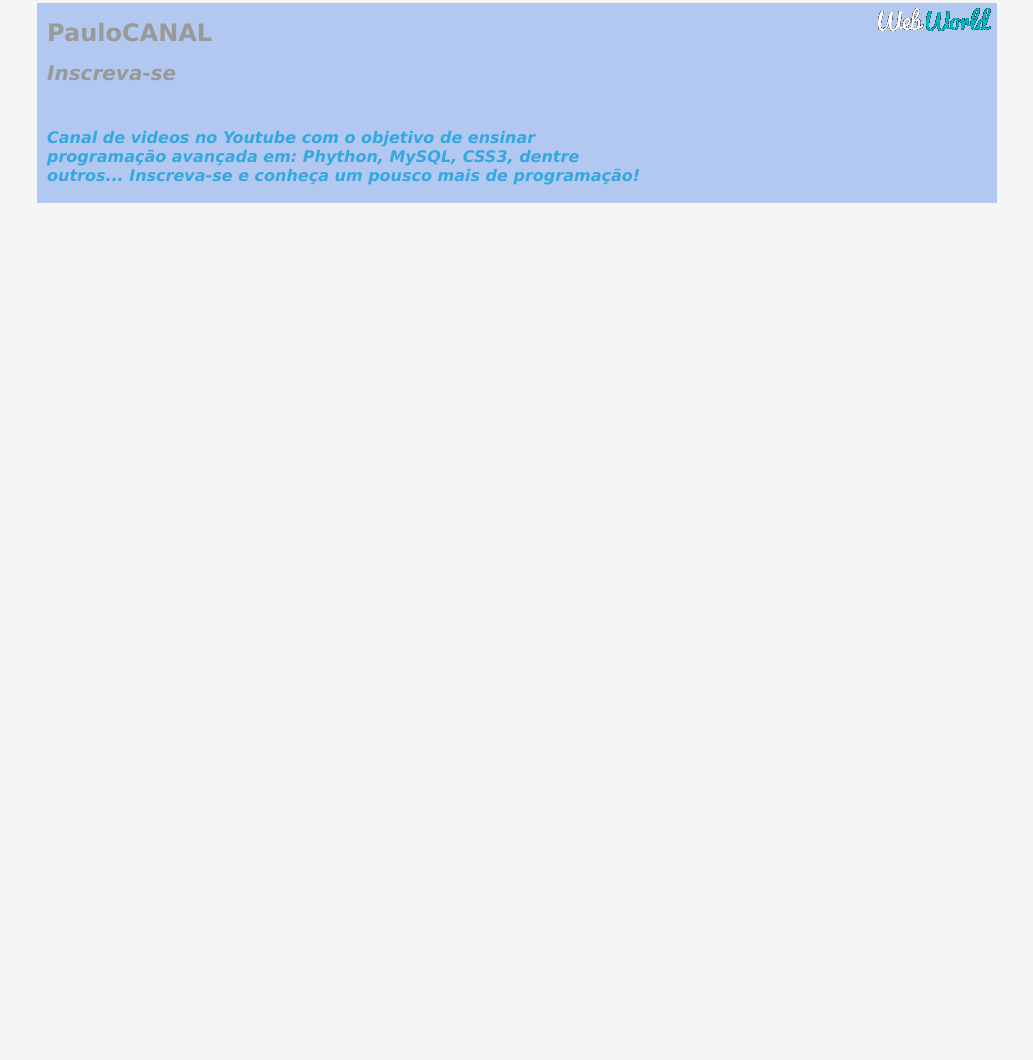
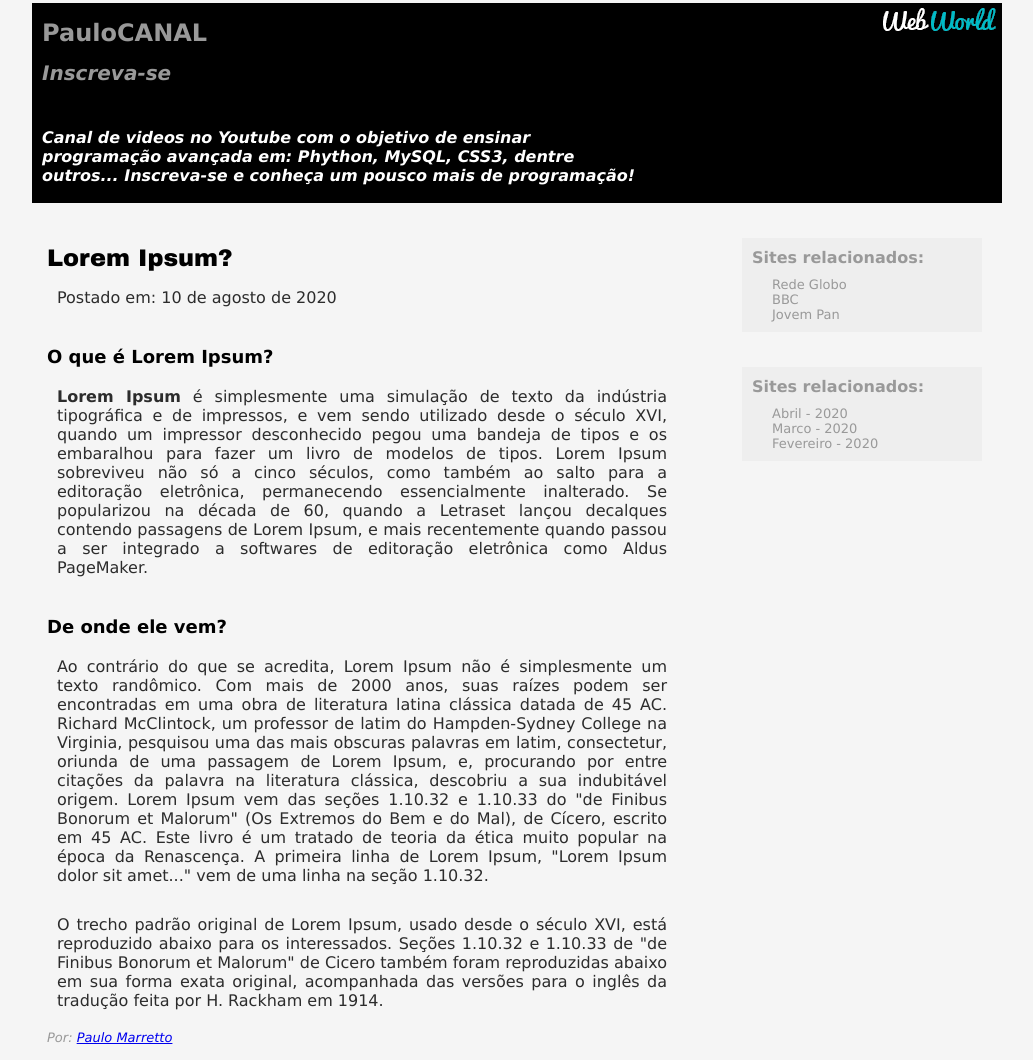
Before and after one commit to PauloMarretto/curso-html-css, a plain HTML site: page index.html in a window 1280 px wide. Shown: the part 262-1322 px from the top of the page, without its empty margins (133-1166 px from the left). Before the commit the page ends 800 px from the top, so only its background shows below. Drawn offline with Linux system fonts and the light colour scheme.

Commit message:
Aside e CSS ajustes

```diff
--- a/css/main.css
+++ b/css/main.css
@@ -10,12 +10,12 @@ body {
     margin: 0 auto;
     padding: 25px 0;
     font: 13px Verdana, Geneva, sans-serif;
-    width: 940px;
+    width: 950px;
     background-color: #f5f5f5;
     color: #999999;
 }
 
-header, nav, section {
+header, nav, section, article, footer, aside {
     display: block;
 }
 
@@ -56,12 +56,13 @@ nav ul li a.selecionado {
     height: 25px;
     line-height: 25px;
     margin-top: 2px;
+    margin-left: 0px;
 }
 
 #intro {
     height: 180px;
-    width: 940px;
-    background: url('../img/logo.png') right top no-repeat #b2c8f0;
+    width: 950px;
+    background: url('../img/logo.png') right top no-repeat #000000;
     margin-top: 160px;
     padding: 10px;
 }
@@ -86,5 +87,79 @@ nav ul li a.selecionado {
     font-weight: bold;
     font-size: 16px;
     width: 600px;
-    color: #34a8e0;
+    color: #ffffff;
 }
+
+.artigos {
+    float: left;
+    padding: 15px;
+    width: 620px;
+}
+
+.artigos h1 {
+    font-size: 24px;
+    font-weight: bold;
+    text-align: left;
+    line-height: 40px;
+    margin-top: 20px;
+    padding: 0px;
+    color: #000000;
+    font-family: "Arial Black", Gadget, sans-serif;
+}
+
+.artigos h2 {
+    font-size: 18px;
+    text-align: left;
+    line-height: 40px;
+    margin-top: 20px;
+    padding: 0px;
+    color: #000000;
+}
+
+#postdate {
+    margin-bottom: 8px;
+    padding: 10px;
+}
+
+.artigos p {
+    margin-bottom: 10px;
+    padding: 10px;
+    width: 610px;
+    color: #2c2c2c;
+    font-size: 16px;
+    text-align: justify;
+}
+
+.lateral {
+    float: right;
+    width: 240px;
+    padding-left: 40px;
+}
+
+.lateral section {
+    margin-top: 35px;
+    padding: 10px;
+    background-color: #eeeeee;
+}
+
+.lateral section h1 {
+    margin-bottom: 10px;
+    font-size: 16px;
+}
+
+.lateral ul {
+    list-style: none;
+}
+
+.lateral ul li {
+    margin-left: 20px;
+}
+
+.lateral ul li a {
+    color: #999999;
+    text-decoration: none;
+}
+
+.lateral ul li a:hover {
+    text-decoration: underline;
+}
--- a/index.html
+++ b/index.html
@@ -26,6 +26,80 @@
         <p>Canal de videos no Youtube com o objetivo de ensinar programação avançada em: Phython, MySQL, CSS3, dentre
             outros... Inscreva-se e conheça um pousco mais de programação!</p>
     </section>
+    <article class="artigos">
+        <header>
+            <h1>Lorem Ipsum?</h1>
+            <p id="postdate">Postado em: <time pubdate datetime="2020-05-10T20:40:00:00-03:00">10 de agosto de
+                    2020</time></p>
+        </header>
+        <section>
+            <header>
+                <h2>O que é Lorem Ipsum?</h2>
+            </header>
+            <p><b>Lorem Ipsum</b> é simplesmente uma simulação de texto da indústria tipográfica e de impressos, e
+                vem
+                sendo
+                utilizado desde o século XVI, quando um impressor desconhecido pegou uma bandeja de tipos e os
+                embaralhou
+                para fazer um livro de modelos de tipos. Lorem Ipsum sobreviveu não só a cinco séculos, como também
+                ao
+                salto para a editoração eletrônica, permanecendo essencialmente inalterado. Se popularizou na década
+                de 60, quando a Letraset lançou decalques contendo passagens de Lorem Ipsum, e mais recentemente
+                quando
+                passou a ser integrado a softwares de editoração eletrônica como Aldus PageMaker.</p>
+        </section>
+        <section>
+            <header>
+                <h2>De onde ele vem?</h2>
+            </header>
+            <p>Ao contrário do que se acredita, Lorem Ipsum não é simplesmente um texto randômico. Com mais de 2000
+                anos, suas
+                raízes podem ser encontradas em uma obra de literatura latina clássica datada de 45 AC. Richard
+                McClintock, um
+                professor de latim do Hampden-Sydney College na Virginia, pesquisou uma das mais obscuras palavras
+                em
+                latim,
+                consectetur, oriunda de uma passagem de Lorem Ipsum, e, procurando por entre citações da palavra na
+                literatura
+                clássica, descobriu a sua indubitável origem. Lorem Ipsum vem das seções 1.10.32 e 1.10.33 do "de
+                Finibus Bonorum
+                et Malorum" (Os Extremos do Bem e do Mal), de Cícero, escrito em 45 AC. Este livro é um tratado de
+                teoria da ética
+                muito popular na época da Renascença. A primeira linha de Lorem Ipsum, "Lorem Ipsum dolor sit
+                amet..."
+                vem de uma linha na seção 1.10.32.</p>
+
+            <p>O trecho padrão original de Lorem Ipsum, usado desde o século XVI, está reproduzido abaixo para os
+                interessados.
+                Seções 1.10.32 e 1.10.33 de "de Finibus Bonorum et Malorum" de Cicero também foram reproduzidas
+                abaixo
+                em sua
+                forma exata original, acompanhada das versões para o inglês da tradução feita por H. Rackham em
+                1914.
+            </p>
+        </section>
+        <footer>
+            <address>Por: <a href="contato.html">Paulo Marretto</a></address>
+        </footer>
+    </article>
+    <aside class="lateral">
+        <section>
+            <h1>Sites relacionados:</h1>
+            <ul>
+                <li><a href="#">Rede Globo</a></li>
+                <li><a href="#">BBC</a></li>
+                <li><a href="#">Jovem Pan</a></li>
+            </ul>
+        </section>
+        <section>
+            <h1>Sites relacionados:</h1>
+            <ul>
+                <li><a href="#">Abril - 2020</a></li>
+                <li><a href="#">Marco - 2020</a></li>
+                <li><a href="#">Fevereiro - 2020</a></li>
+            </ul>
+        </section>
+    </aside>
 
 </body>
 
```
